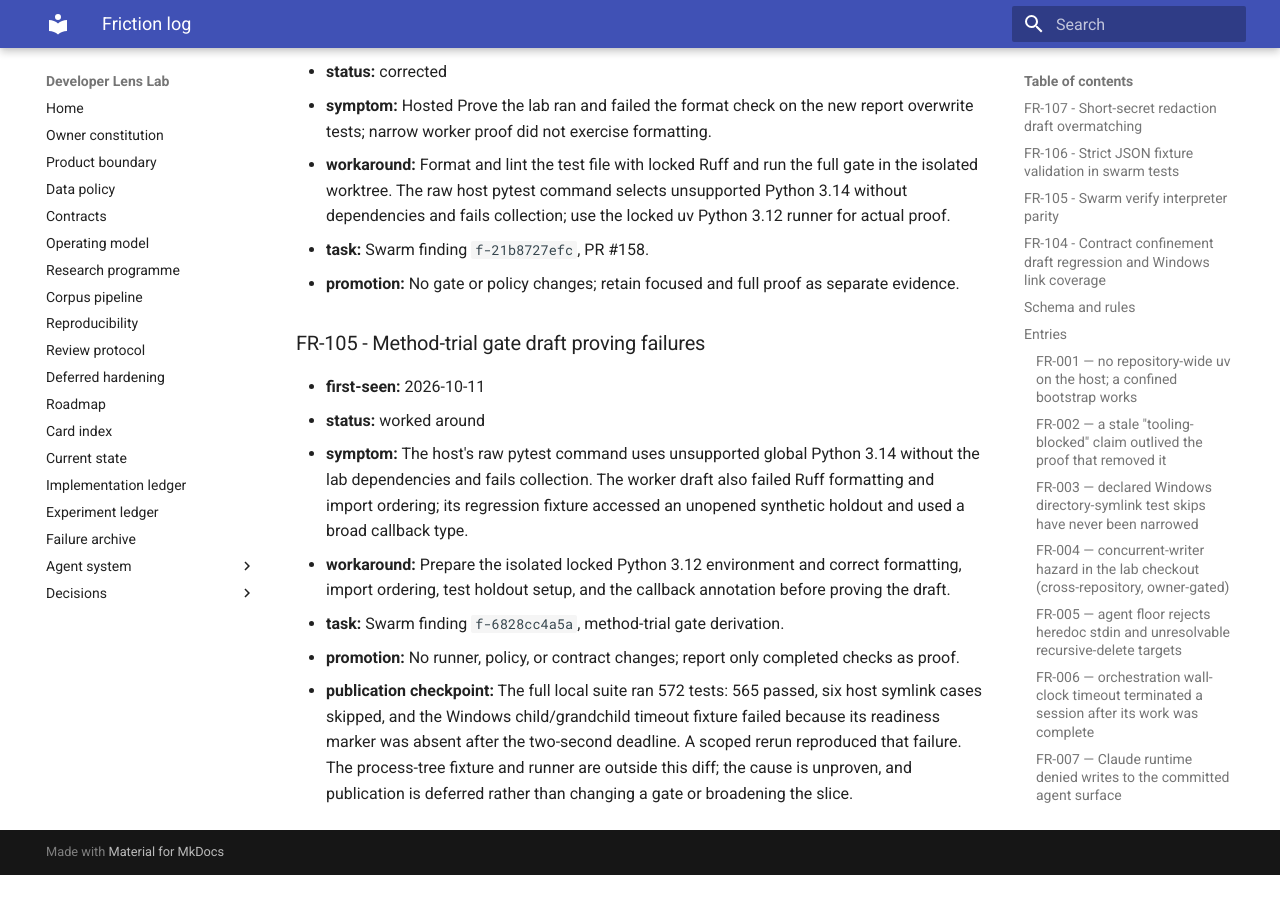
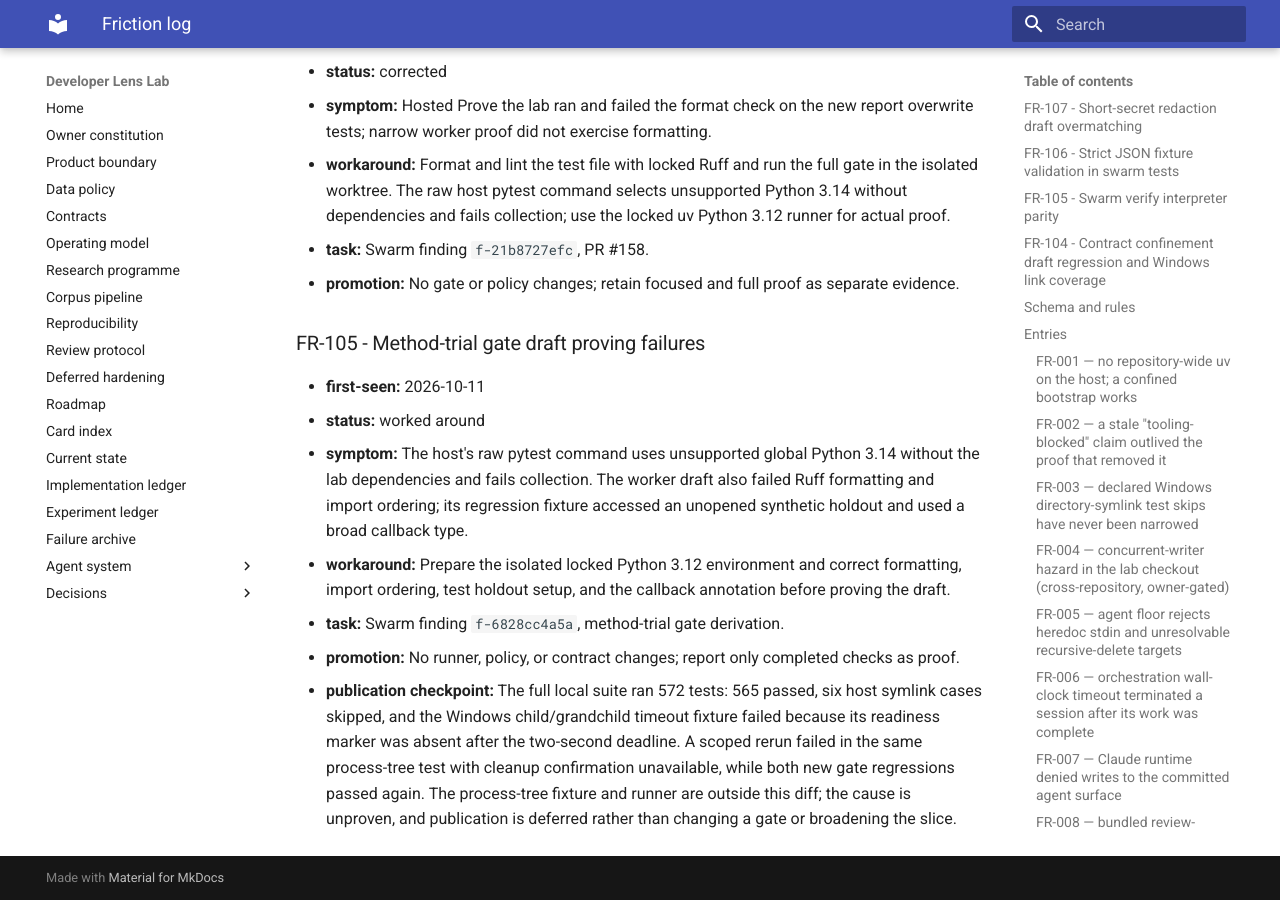
Before and after one commit to Chris0Jeky/developer-lens-lab, an MkDocs documentation site: the page built from docs/agent-system/FRICTION_LOG.md, in a window 1280 px wide and 900 px high, scrolled down 84480 px. Built offline with MkDocs 1.6.1 and Material for MkDocs 9.7.7, drawn with Linux system fonts in a browser that asks for light colours; before the commit the page ends 85355 px from its top, so only the background shows below that.

Commit message:
Clarify process-tree rerun failure

```diff
--- a/docs/agent-system/FRICTION_LOG.md
+++ b/docs/agent-system/FRICTION_LOG.md
@@ -2936,4 +2936,4 @@ retry, content inspection, or deletion was attempted.
 - **workaround:** Prepare the isolated locked Python 3.12 environment and correct formatting, import ordering, test holdout setup, and the callback annotation before proving the draft.
 - **task:** Swarm finding `f-6828cc4a5a`, method-trial gate derivation.
 - **promotion:** No runner, policy, or contract changes; report only completed checks as proof.
-- **publication checkpoint:** The full local suite ran 572 tests: 565 passed, six host symlink cases skipped, and the Windows child/grandchild timeout fixture failed because its readiness marker was absent after the two-second deadline. A scoped rerun reproduced that failure. The process-tree fixture and runner are outside this diff; the cause is unproven, and publication is deferred rather than changing a gate or broadening the slice.
+- **publication checkpoint:** The full local suite ran 572 tests: 565 passed, six host symlink cases skipped, and the Windows child/grandchild timeout fixture failed because its readiness marker was absent after the two-second deadline. A scoped rerun failed in the same process-tree test with cleanup confirmation unavailable, while both new gate regressions passed again. The process-tree fixture and runner are outside this diff; the cause is unproven, and publication is deferred rather than changing a gate or broadening the slice.
```
